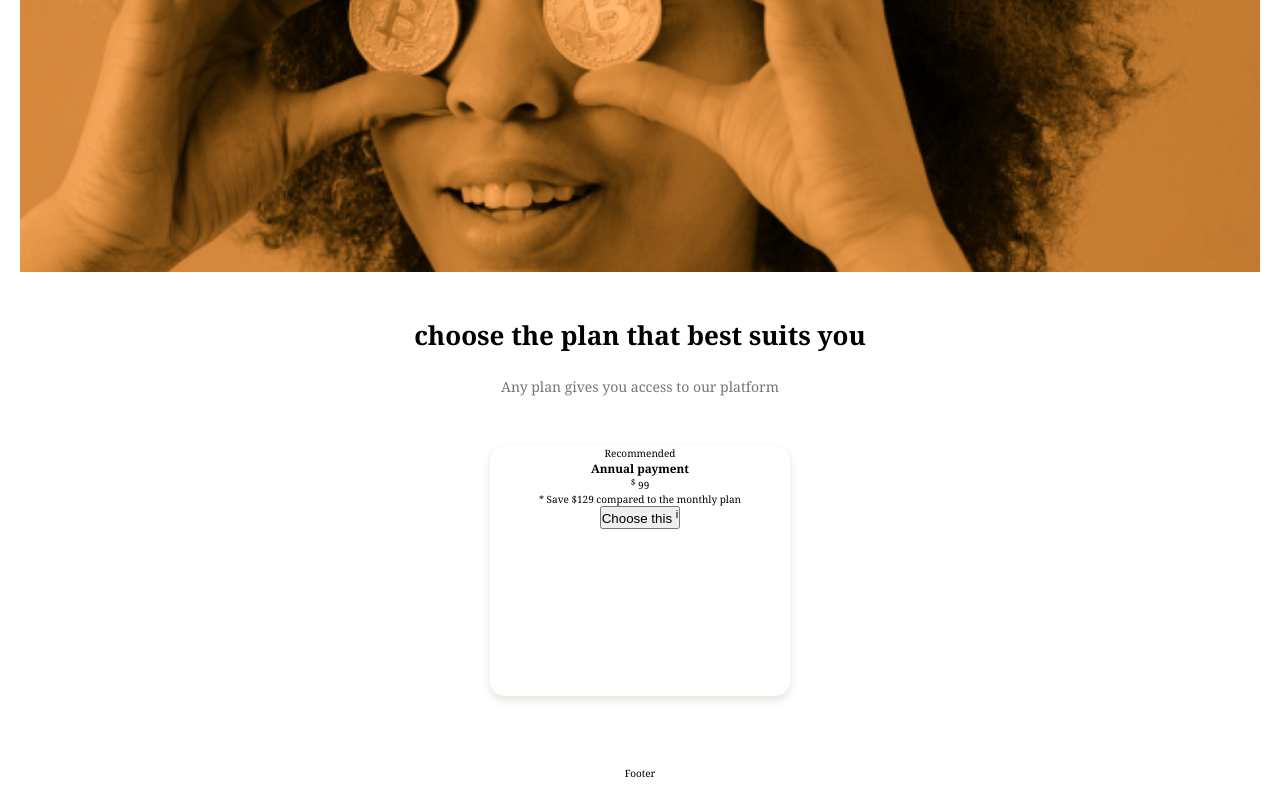
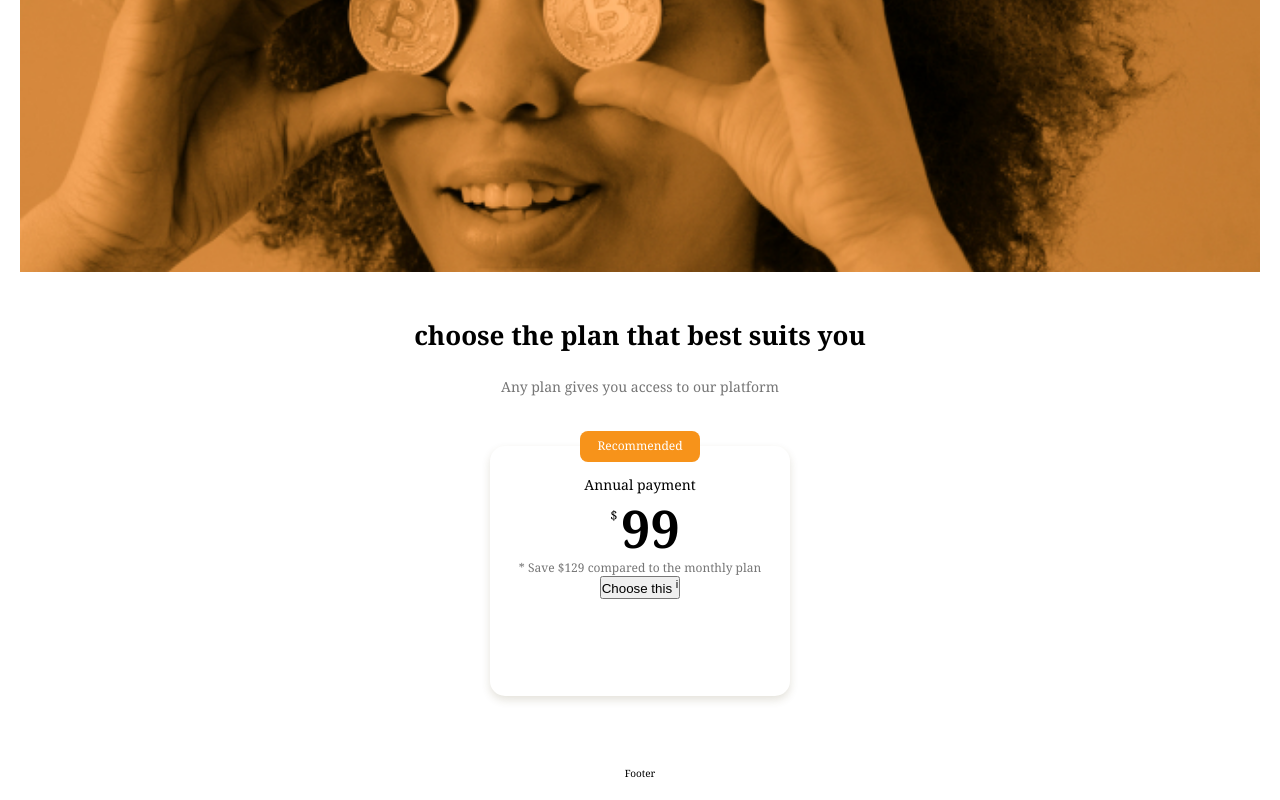
Before and after one commit to rroderickk/mobilefirst, a React app: page /mobilefirst/ in a window 1280 px wide. Shown: the part 3172-3972 px from the top of the page. Built offline with nearby package versions, Linux system fonts and the light colour scheme; no server answers.

Commit message:
[ADD] more styles for card plans

```diff
--- a/src/components/SectionCuatro/index.scss
+++ b/src/components/SectionCuatro/index.scss
@@ -37,3 +37,42 @@
   border-radius: 15px;
   box-shadow: 0 4px 8px rgba(89, 73, 30, 0.16);
 }
+.recomendado{
+  position: absolute;
+  width: 120px;
+  height: 31px;
+  padding: 6px;
+  top: -15px;
+  left: calc(50% - 60px);
+  font-size: 1.2rem;
+  background-color: var(--bitcoin-orange);
+  color: var(--just-white);
+  border-radius: 8px;
+}
+.plan-card-title{
+  padding-top: 30px;
+  font-size: 1.4rem;
+  font-weight: 500;
+  line-height: 1.8rem;
+  color: var(--black);
+}
+.plan-card-price{
+  padding: 5px 0;
+  font-size: 5.2rem;
+  font-weight: bold;
+  line-height: 5.3rem;
+  color: var(--black);
+  // outline: 1px solid red;
+}
+.plan-card-price sup{
+  font-size: 1.3rem;
+  font-weight: 500;
+  // outline: 1px solid red;
+  position: relative;
+  top: -10px;
+  left: 10px;
+}
+.plan-card-saving{
+  font-size: 1.2rem;
+  color: #757575;
+}
```
